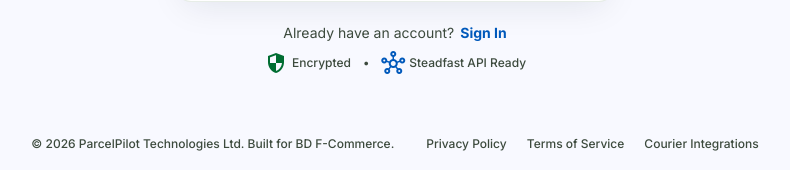
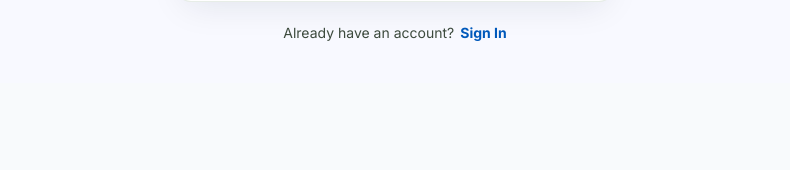
Before and after one commit to sifathossain-ai/ParcelPilot, a Next.js app in the folder client/: page /register in a window 1280 px wide. Shown: the part 874-1044 px from the top of the page, without its empty margins (245-1035 px from the left). After the commit the page ends 957 px from the top, so only its background shows below. Built offline with nearby package versions, Linux system fonts and the light colour scheme; no server answers.

Commit message:
Small Modify the register UI.

```diff
--- a/client/src/app/(auth)/register/page.tsx
+++ b/client/src/app/(auth)/register/page.tsx
@@ -755,7 +755,7 @@ export default function RegisterPage() {
             </form>
           </div>
 
-          {/* Bottom Sign In & Trust Signals */}
+          {/* Bottom Sign In */}
           <div className="mt-5 text-center flex flex-col items-center gap-2">
             <div className="flex items-center gap-1.5 text-[14px]">
               <span className="text-[#3c4a3d]">{t.alreadyHaveAccount}</span>
@@ -766,53 +766,9 @@ export default function RegisterPage() {
                 {t.signIn}
               </Link>
             </div>
-            <div className="flex items-center gap-3 text-[#3c4a3d] text-[12px] font-medium">
-              <span className="inline-flex items-center gap-1">
-                <span className="material-symbols-outlined text-[15px] text-[#006d32]">
-                  security
-                </span>
-                {t.encrypted}
-              </span>
-              <span aria-hidden="true">•</span>
-              <span className="inline-flex items-center gap-1">
-                <span className="material-symbols-outlined text-[15px] text-[#0059bb]">
-                  hub
-                </span>
-                {t.steadfastReady}
-              </span>
-            </div>
           </div>
         </div>
       </main>
-
-      {/* Footer */}
-      <footer className="w-full py-5 bg-[#f8f9ff]">
-        <div className="w-full max-w-7xl mx-auto px-4 sm:px-6 flex flex-col md:flex-row items-center justify-center gap-3 md:gap-8 text-[12px] font-medium text-[#3c4a3d]">
-          <span>{t.copyright}</span>
-          <div className="flex items-center gap-5">
-            <button
-              type="button"
-              onClick={() => setLegalModal('privacy')}
-              className="hover:text-[#0b1c30] transition-colors cursor-pointer"
-            >
-              {t.privacyLink}
-            </button>
-            <button
-              type="button"
-              onClick={() => setLegalModal('terms')}
-              className="hover:text-[#0b1c30] transition-colors cursor-pointer"
-            >
-              {t.termsLink}
-            </button>
-            <Link
-              href="/#integration"
-              className="hover:text-[#0b1c30] transition-colors"
-            >
-              {t.courierIntegrations}
-            </Link>
-          </div>
-        </div>
-      </footer>
 
       {/* Terms / Privacy Info Modal */}
       {legalModal && (
```
